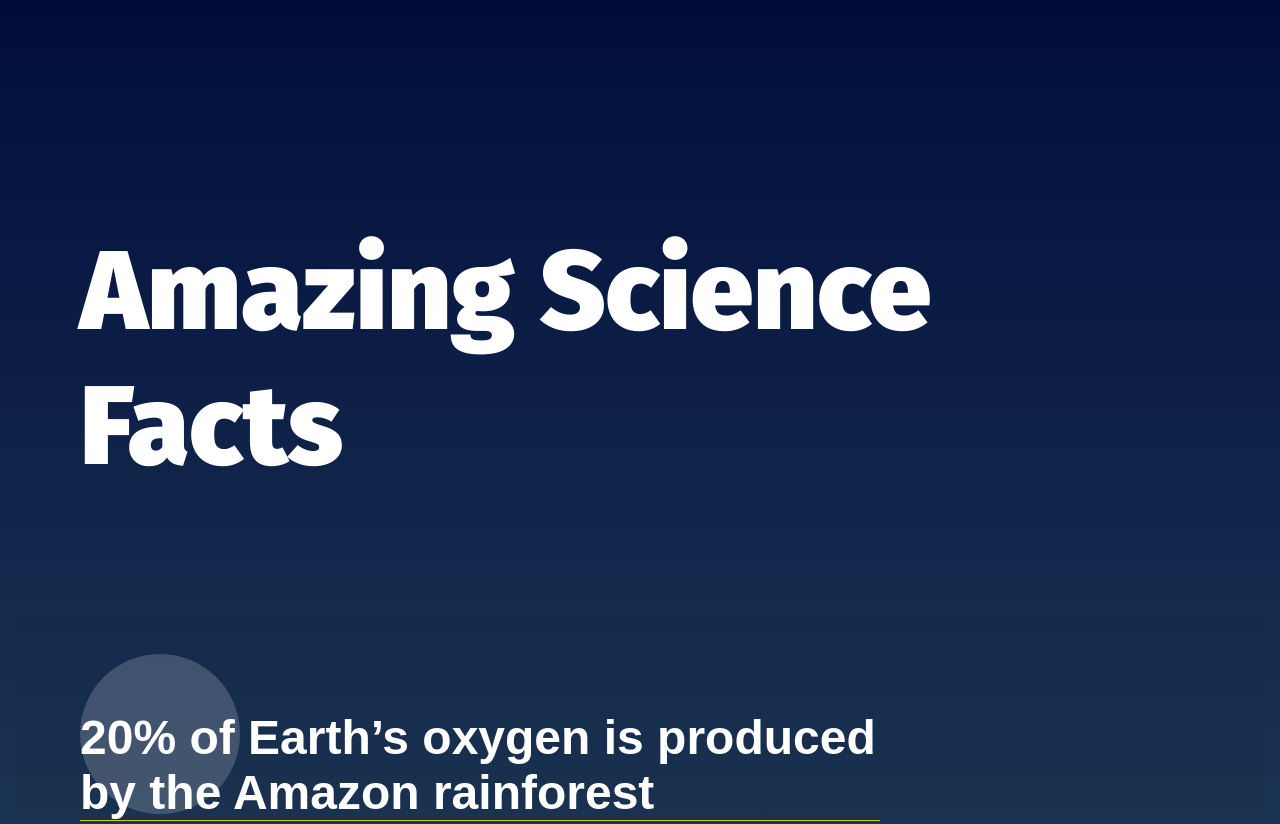
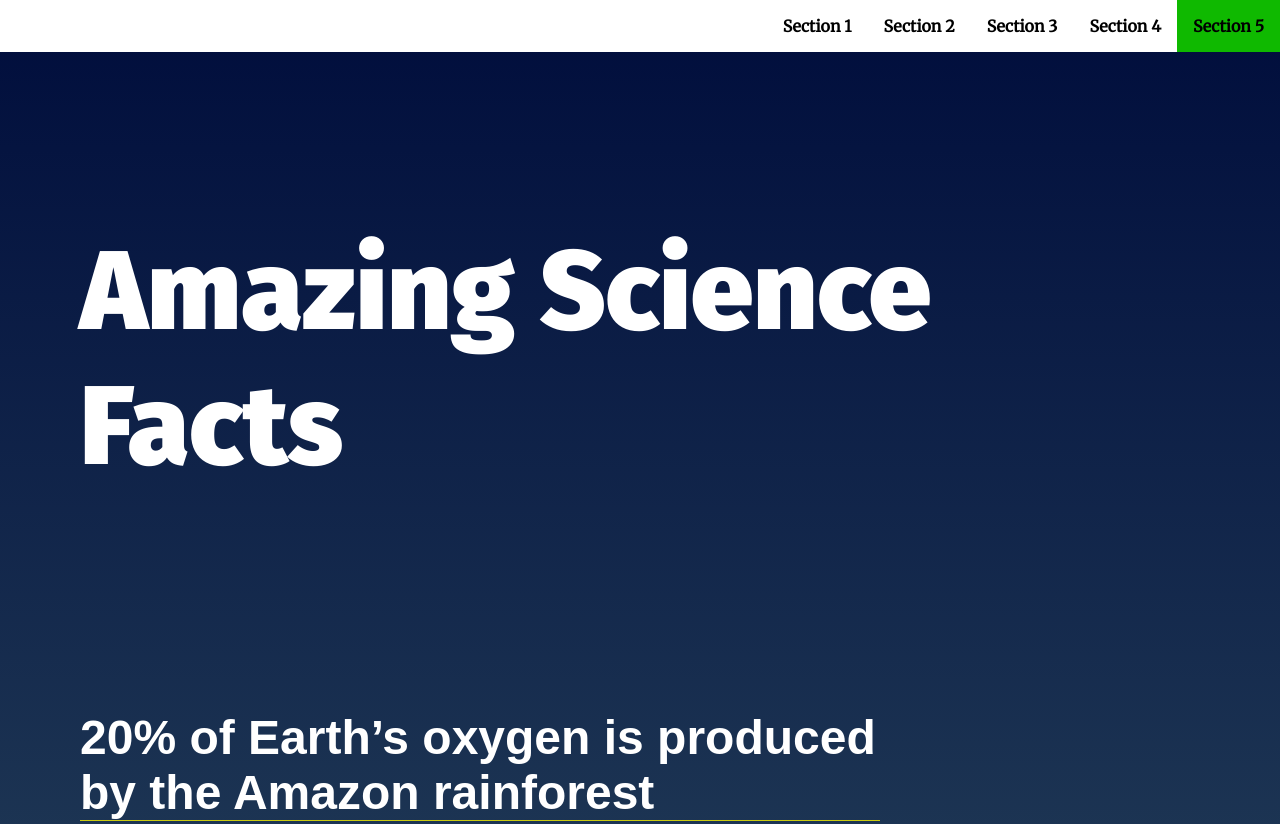
Before and after one commit to Mindirix/Landing-Page-Project, a plain HTML site: page index.html in a window 1280 px wide. Shown: the top 824 px of the page. Drawn offline with Linux system fonts and the light colour scheme.

Commit message:
Added Changes
feat : added dynamic navBar ,
added highlight to navBar on selected section ,
added smooth scrolling to page

```diff
--- a/css/styles.css
+++ b/css/styles.css
@@ -84,7 +84,7 @@ section {
 
 .navbar__menu .menu__link:hover {
     background: #333;
-    color: #fff;
+    color: rgb(15, 185, 0);
     transition: ease 0.3s all;
 }
 
@@ -195,7 +195,7 @@ section:nth-of-type(3n + 1) .landing__container::after {
 /* Note: your-active-class class is applied through javascript. You should update the class here and in the index.html to what you set in your javascript file.  */
 section.your-active-class {
     background: rgb(0, 0, 0);
-    background: linear-gradient(0deg, rgba(0, 0, 0, 0.1) 0%, rgba(0, 0, 0, 0) 100%);
+    background: linear-gradient(0deg, rgba(0, 0, 0, 0.733) 0%, rgba(0, 0, 0, 0) 100%);
 }
 
 section.your-active-class .landing__container::before {
@@ -207,6 +207,10 @@ section.your-active-class .landing__container::after {
     opacity: 1;
     animation: rotate 5s linear 0s infinite forwards reverse;
 }
+a.menu__link.your-active-class{
+    background-color:  rgb(15, 185, 0);
+}
+
 
 /* Section Active Styles Keyframe Animations */
 @keyframes rotate {
--- a/index.html
+++ b/index.html
@@ -1,4 +1,4 @@
-<!DOCTYPE >
+<!DOCTYPE html>
 <html lang="en">
 <head>
   <meta charset="UTF-8">
@@ -55,7 +55,8 @@
         <p>Aliquam a convallis justo. Vivamus venenatis, erat eget pulvinar gravida, ipsum lacus aliquet velit, vel luctus diam ipsum a diam. Cras eu tincidunt arcu, vitae rhoncus purus. Vestibulum fermentum consectetur porttitor. Suspendisse imperdiet porttitor tortor, eget elementum tortor mollis non.</p>
       </div>
     </section>
-    <section id="section3" data-nav="Section 3">
+    <!-- Added two more sections -->
+    <section id="section4" data-nav="Section 4">
       <div class="landing__container">
         <h2>Section 4</h2>
         <p>Lorem ipsum dolor sit amet, consectetur adipiscing elit. Morbi fermentum metus faucibus lectus pharetra dapibus. Suspendisse potenti. Aenean aliquam elementum mi, ac euismod augue. Donec eget lacinia ex. Phasellus imperdiet porta orci eget mollis. Sed convallis sollicitudin mauris ac tincidunt. Donec bibendum, nulla eget bibendum consectetur, sem nisi aliquam leo, ut pulvinar quam nunc eu augue. Pellentesque maximus imperdiet elit a pharetra. Duis lectus mi, aliquam in mi quis, aliquam porttitor lacus. Morbi a tincidunt felis. Sed leo nunc, pharetra et elementum non, faucibus vitae elit. Integer nec libero venenatis libero ultricies molestie semper in tellus. Sed congue et odio sed euismod.</p>
@@ -63,7 +64,7 @@
         <p>Aliquam a convallis justo. Vivamus venenatis, erat eget pulvinar gravida, ipsum lacus aliquet velit, vel luctus diam ipsum a diam. Cras eu tincidunt arcu, vitae rhoncus purus. Vestibulum fermentum consectetur porttitor. Suspendisse imperdiet porttitor tortor, eget elementum tortor mollis non.</p>
       </div>
     </section>
-    <section id="section4" data-nav="Section 4">
+    <section id="section5" data-nav="Section 5">
       <div class="landing__container">
         <h2>Section 5</h2>
         <p>Lorem ipsum dolor sit amet, consectetur adipiscing elit. Morbi fermentum metus faucibus lectus pharetra dapibus. Suspendisse potenti. Aenean aliquam elementum mi, ac euismod augue. Donec eget lacinia ex. Phasellus imperdiet porta orci eget mollis. Sed convallis sollicitudin mauris ac tincidunt. Donec bibendum, nulla eget bibendum consectetur, sem nisi aliquam leo, ut pulvinar quam nunc eu augue. Pellentesque maximus imperdiet elit a pharetra. Duis lectus mi, aliquam in mi quis, aliquam porttitor lacus. Morbi a tincidunt felis. Sed leo nunc, pharetra et elementum non, faucibus vitae elit. Integer nec libero venenatis libero ultricies molestie semper in tellus. Sed congue et odio sed euismod.</p>
@@ -75,6 +76,7 @@
   <footer class="page__footer">
     <p>&copy Udacity</p>
   </footer>
+  <!-- Added JS -->
 <script src="js/app.js" type="text/javascript"></script>
 </body>
 </html>
--- a/js/app.js
+++ b/js/app.js
@@ -1,60 +1,79 @@
+// DOM loaded eventListeners
+document.addEventListener('DOMContentLoaded', NavBar, false);
+document.addEventListener('DOMContentLoaded', ActiveSection, false);
+document.addEventListener('DOMContentLoaded', scroll, false);
+//document.addEventListener('DOMContentLoaded', SmallMenu, false);
+
 /**
  *
- * Manipulating the DOM exercise.
- * Exercise programmatically builds navigation,
- * scrolls to anchors from navigation,
- * and highlights section in viewport upon scrolling.
- *
- * Dependencies: None
- *
- * JS Version: ES2015/ES6
- *
- * JS Standard: ESlint
- *
-*/
-
-/**
- * Comments should be present at the beginning of each procedure and class.
- * Great to have comments before crucial code sections within the procedure.
-*/
-
-/**
- * Define Global Variables
- *
-*/
-
-
-/**
- * End Global Variables
- * Start Helper Functions
- *
-*/
-
-
-
-/**
- * End Helper Functions
  * Begin Main Functions
  *
 */
 
-// build the nav
+// build the navigationBar
+function NavBar (){
+    const sections = document.querySelectorAll('section'); //retrieve all section tag
+    const frag = document.createDocumentFragment(); //create a fragment for performance
+    //loop through the section tag
+   for (const sec of sections){
+       const listItem = document.createElement("li"); // create a li element
+       const anchor = document.createElement("a"); // create an anchor element
+       anchor.textContent = sec.dataset.nav; // add text to the anchor
+       anchor.classList.add("menu__link"); // add a class to the anchor
+       listItem.appendChild(anchor); // add the anchor to the list element
+       frag.appendChild(listItem); // add the list to the fragment
+   }
+   const navBarList = document.getElementById("navbar__list");
+   navBarList.appendChild(frag); // add the fragment to navbar__list in html
+};
 
+/////////////////////////
 
 // Add class 'active' to section when near top of viewport
+function ActiveSection (){
+    // add event listener for scrolling
+    window.addEventListener('scroll', function(){
+        const links = document.querySelectorAll("a.menu__link");
+        const sections = document.querySelectorAll('section');
+        //loop through sections
+        sections.forEach(section =>{
+            // get section details
+            const sectionTitle = section.dataset.nav;
+            const sectionTop = section.getBoundingClientRect().top;
+            // check if the section top is in the view
+            if (sectionTop >= 0 && sectionTop <= 300 ){
+                section.classList.add("your-active-class");
+                // loop through all links
+                links.forEach(link =>{
+                    if (link.textContent === sectionTitle){
+                        link.classList.add("your-active-class"); // add the class
+                    }
+                    else {
+                        link.classList.remove("your-active-class"); // remove the class
+                    }
+                })
+            }
+            else{
+                section.classList.remove("your-active-class");
+            }
+        })
+    });
+};
 
+////////////////////////////
 
-// Scroll to anchor ID using scrollTO event
+// Scroll to section on navBar click
+function scroll(){
+    const navBar = document.getElementById('navbar__list');
+    navBar.addEventListener('click', (eve) =>{
+        eve.preventDefault();
+        const selectedSection = document.querySelector(`[data-nav="${eve.target.textContent}"]`)
+        // const selectedSection = document.getElementById(eve.target.getAttribute("href").subString(1))
+        selectedSection.scrollIntoView({
+            behavior : "smooth",
+            block : "center",
+        })
+    })
+    }
 
-
-/**
- * End Main Functions
- * Begin Events
- *
-*/
-
-// Build menu
-
-// Scroll to section on link click
-
-// Set sections as active
+///////////////////////////
```
